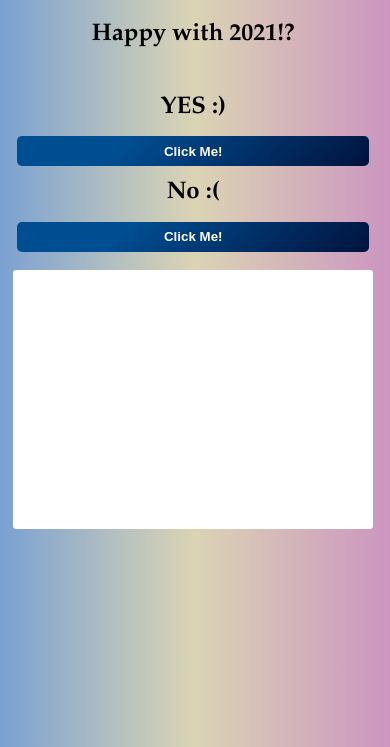
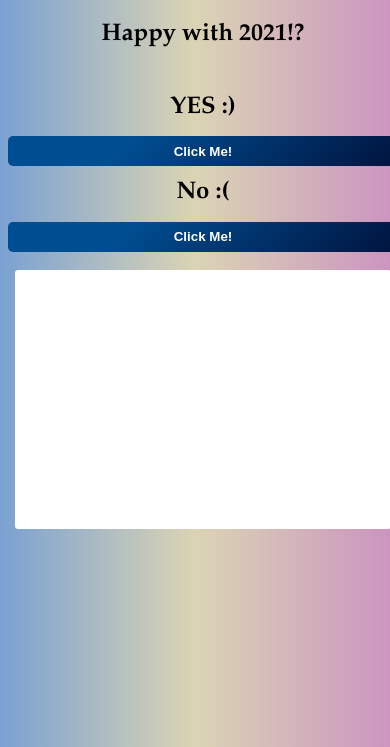
Before and after one commit to gokul221999/NewYear, a plain HTML site: page index.html in a window 390 px wide. Shown: the part 97-844 px from the top of the page. Drawn offline with Linux system fonts and the light colour scheme.

Commit message:
Update index.html

```diff
--- a/index.html
+++ b/index.html
@@ -56,8 +56,8 @@
         h2 { font-family: Palatino, "Palatino Linotype", "Palatino LT STD", "Book Antiqua", Georgia, serif; font-size: 24px; font-style: normal; font-variant: normal; font-weight: 700; line-height: 15.4px; }
         @media only screen and (max-width:600px) {
 
-	 h1,h2, .button, #disp,body {
-	  width: 95%;
+	 h1,h2, .button,body {
+	  width: 100%;
 	}
 		  #disp{
 	  width: 80%;
```
